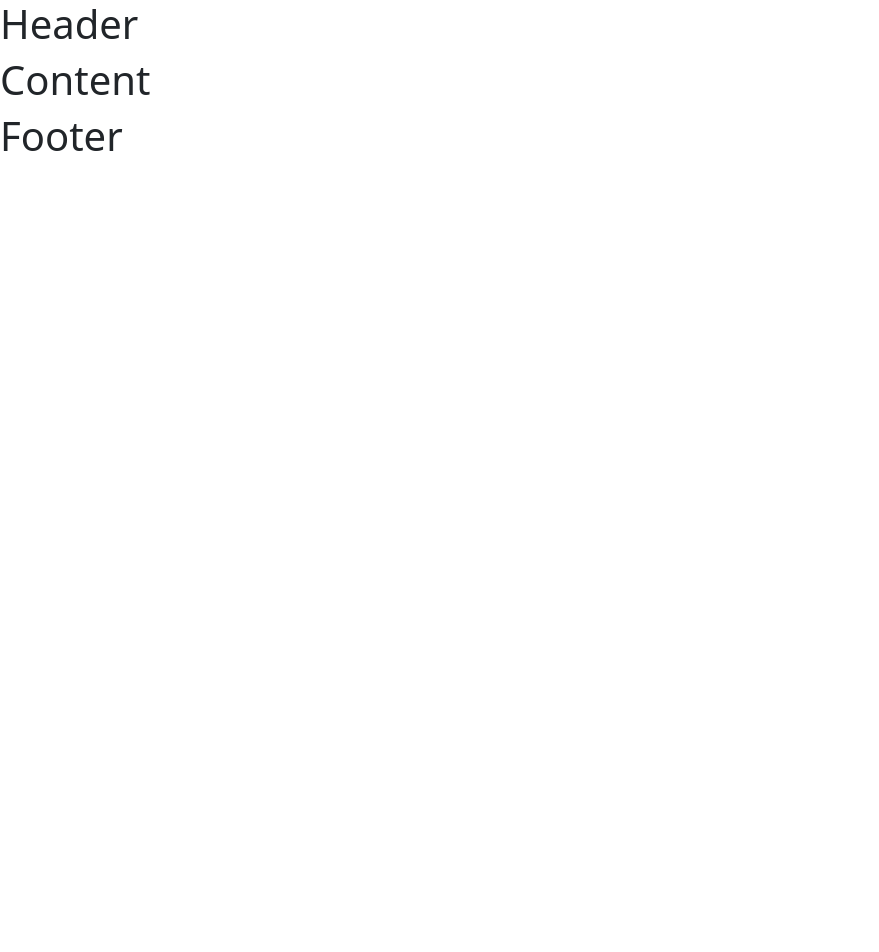
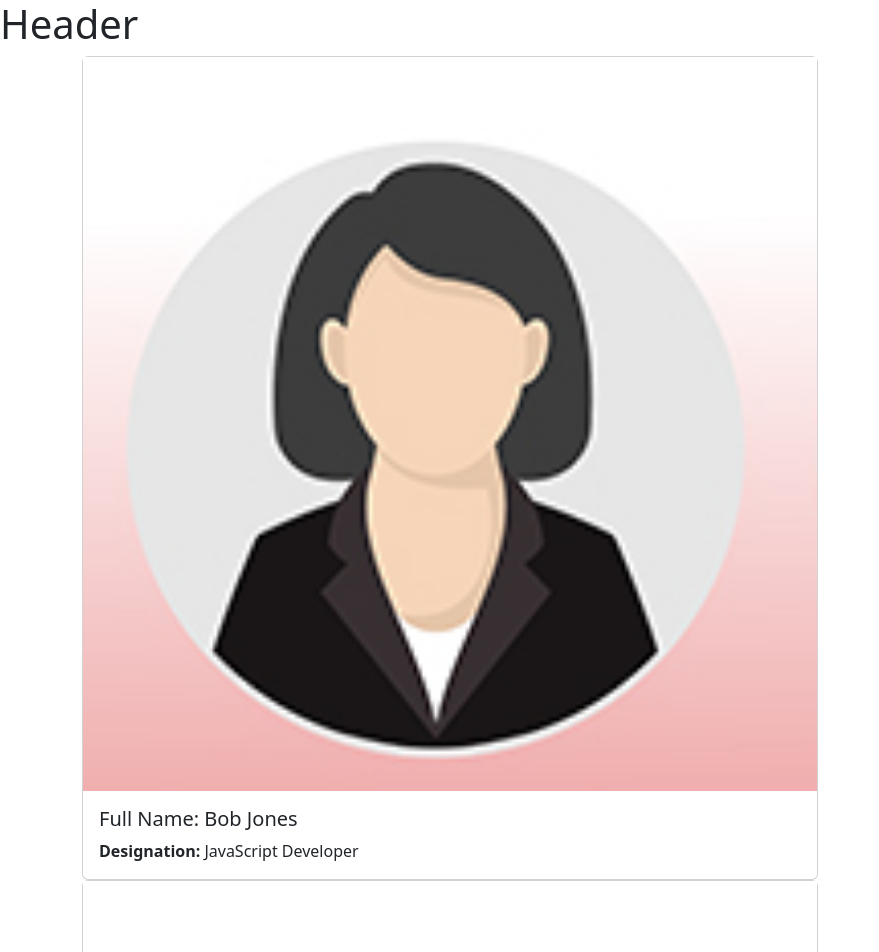
Before and after one commit to cmthecoder/team-allocation-app, a React (Create React App) app: page / in a window 1280 px wide. Shown: the top 952 px of the page, without its empty margins (0-879 px from the left). Before the commit the page ends 800 px from the top, so only its background shows below. Built offline with nearby package versions, Linux system fonts and the light colour scheme.

Commit message:
create card

```diff
--- a/src/App.css
+++ b/src/App.css
@@ -1,3 +1,8 @@
 body {
   font-family: Arial, Helvetica, sans-serif;
 }
+
+.card-collection {
+  display: grid;
+  grid-template-columns: 1fr 1fr 1fr;
+}
--- a/src/App.js
+++ b/src/App.js
@@ -1,5 +1,5 @@
 import './App.css';
-import Content from './Content';
+import Employees from './Employees';
 import Footer from './Footer';
 import Header from './Header';
 
@@ -7,7 +7,7 @@ function App() {
   return (
     <div>
       <Header />
-      <Content />
+      <Employees />
       <Footer />
     </div>
   );
--- a/src/Employees.jsx
+++ b/src/Employees.jsx
@@ -1,4 +1,6 @@
 import { useState } from "react"
+import femaleProfile from './images/femaleProfile.jpg'
+import maleProfile from './images/maleProfile.jpg'
 
 const Employees = () => {
 
@@ -88,7 +90,23 @@ const Employees = () => {
   }])
 
   return (
-    <div>Employees</div>
+    <main className="container">
+      <div className='row'>
+        <div className='col-8'>
+          {
+            employees.map((employee) => (
+              <div key={employee.id} id={employee.id} className='card'>
+                <img src={femaleProfile} alt="female avatar" />
+                <div className="card-body">
+                  <h5 className="card-title">Full Name: {employee.fullName}</h5>
+                  <p className="card-text"><b>Designation:</b> {employee.designation}</p>
+                </div>
+              </div>
+            ))
+          }
+        </div>
+      </div>
+    </main>
   )
 }
 
```
Also changed, not shown: src/images/femaleProfile.jpg (added), src/images/maleProfile.jpg (added).
